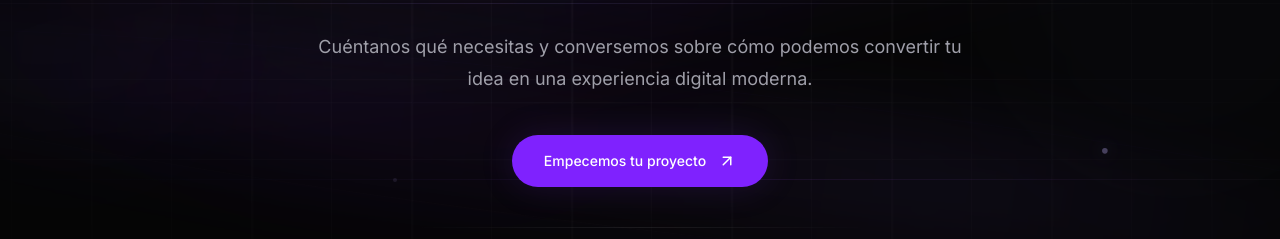
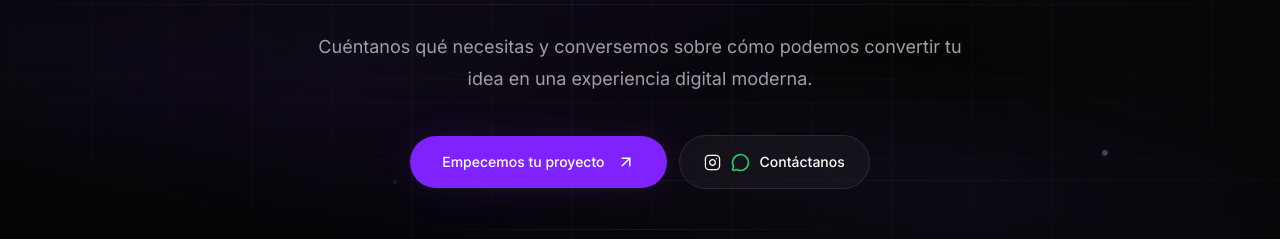
Before and after one commit to alvarodm26/NEGOCIO_ALDUMA, a Next.js app: page / in a window 1280 px wide. Shown: the part 5200-5439 px from the top of the page. Built offline with nearby package versions, Linux system fonts and the light colour scheme.

Commit message:
cambios finales

```diff
--- a/components/CTA.tsx
+++ b/components/CTA.tsx
@@ -9,8 +9,10 @@ import {
   ChevronRight,
   Code2,
   Mail,
+  MessageCircle,
   MessageSquare,
   Monitor,
+  Instagram,
   ShoppingBag,
   Sparkles,
   X,
@@ -581,7 +583,7 @@ export default function CTA() {
             convertir tu idea en una experiencia digital moderna.
           </motion.p>
 
-          {/* BOTÓN */}
+          {/* BOTONES */}
 
           <motion.div
             initial={{ opacity: 0, y: 20 }}
@@ -591,8 +593,9 @@ export default function CTA() {
               duration: 0.7,
               delay: 0.3,
             }}
-            className="mt-10"
+            className="mt-10 flex flex-col items-center justify-center gap-3 sm:flex-row"
           >
+            {/* EMPECEMOS TU PROYECTO */}
             <motion.button
               type="button"
               onClick={() => {
@@ -615,6 +618,35 @@ export default function CTA() {
                 className="transition-transform duration-300 group-hover:translate-x-1 group-hover:-translate-y-1"
               />
             </motion.button>
+
+            {/* CONTACTANOS - WHATSAPP */}
+            <motion.a
+              href={`https://wa.me/51958032002?text=${encodeURIComponent(
+                "Hola, vi su página web y me gustaría solicitar información sobre un proyecto. Quisiera contarles mi idea y recibir orientación. ¡Gracias!"
+              )}`}
+              target="_blank"
+              rel="noopener noreferrer"
+              whileHover={{
+                scale: 1.04,
+                boxShadow: "0 0 50px rgba(37,211,102,0.16)",
+              }}
+              whileTap={{ scale: 0.97 }}
+              className="group inline-flex items-center gap-2.5 rounded-full border border-white/[0.1] bg-white/[0.04] px-6 py-4 text-sm font-medium text-white backdrop-blur-xl transition-colors hover:border-white/[0.18] hover:bg-white/[0.07]"
+            >
+              <Instagram
+                size={17}
+                strokeWidth={1.8}
+                className="text-white transition-transform duration-300 group-hover:scale-110"
+              />
+
+              <MessageCircle
+                size={19}
+                strokeWidth={2}
+                className="text-[#25D366] transition-transform duration-300 group-hover:scale-110"
+              />
+
+              <span>Contáctanos</span>
+            </motion.a>
           </motion.div>
 
           {/* LINEA */}
```
